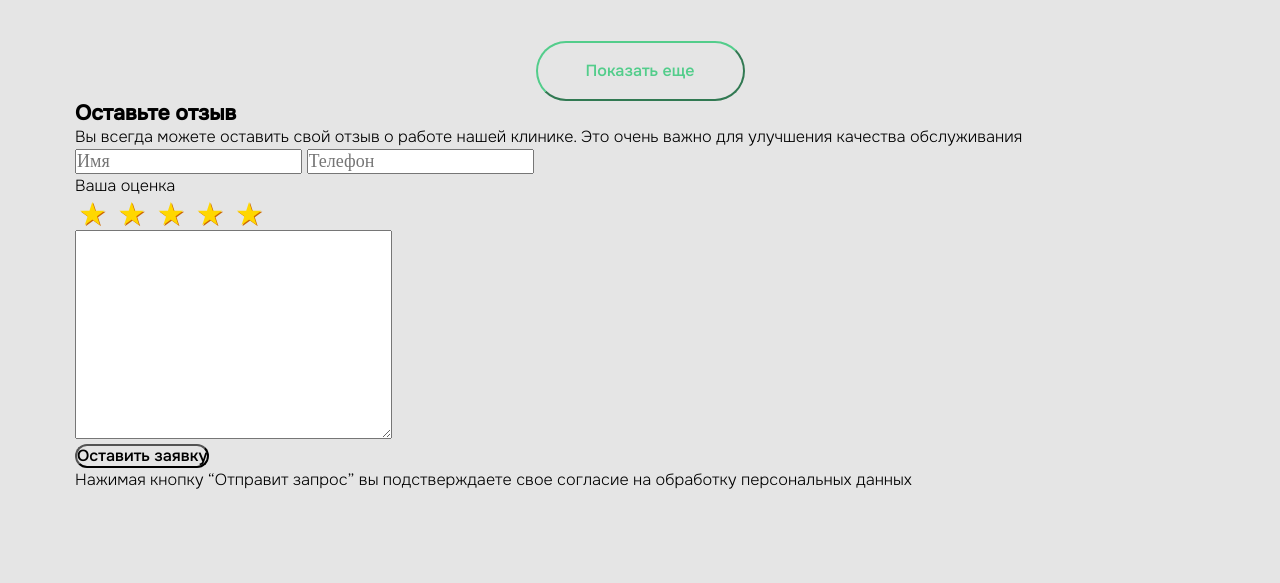
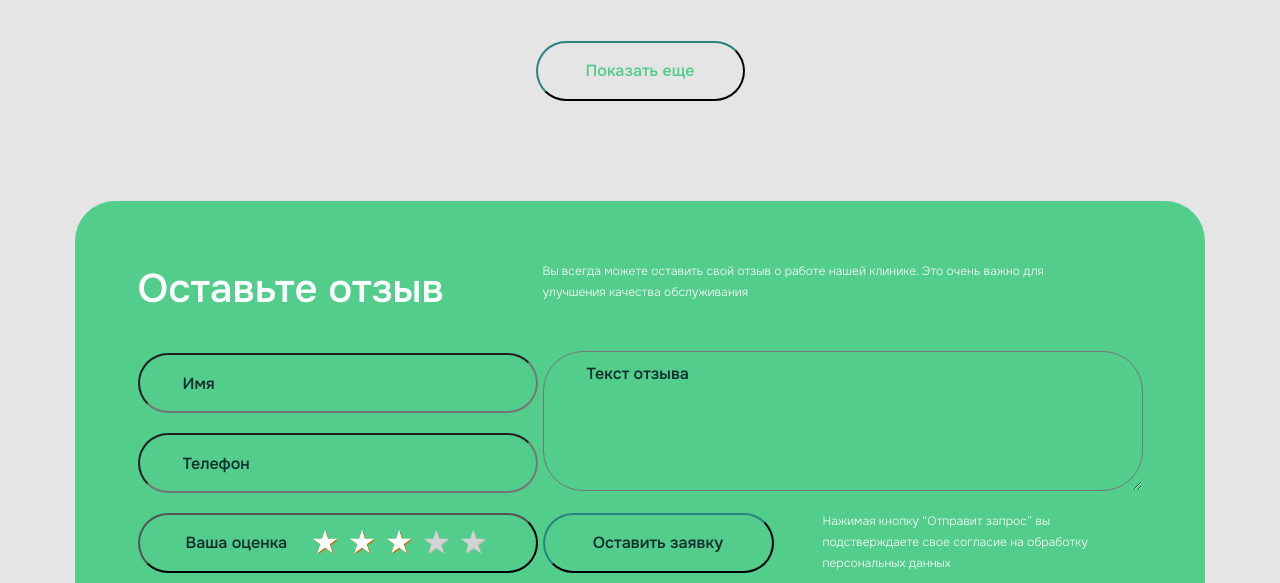
Before and after one commit to Mari-marina/Vitaplus, a website with bundled scripts: page src/index.html in a window 1280 px wide. Shown: the part 5744-6327 px from the top of the page. Built offline with nearby package versions, Linux system fonts and the light colour scheme; files whose address does not match are found by name.

Commit message:
reviews forms

```diff
--- a/gulp/version.json
+++ b/gulp/version.json
@@ -1,3 +1,3 @@
 {
-    "main": "20220529160343"
+    "main": "20220529173632"
 }
--- a/src/html/section/reviews.html
+++ b/src/html/section/reviews.html
@@ -6,7 +6,7 @@
 </ul>
 <h2 class="reviews__title title">Отзывы</h2>
 <div class="reviews__blocks">
-<div class="reviews__wrarrer-background">
+<div class="reviews__wrapper-background">
 <div class="reviews__wrarrer">
 <h3 class="reviews__subtitle">Данил Духовников</h3>
 <div class="reviews__content">
@@ -22,7 +22,7 @@
 <p class="reviews__text">Отличная стоматология. Качественно и комфортно. Все для человека. Удивили аж три раза: первый раз электронной анкетой. Второй раз, тем, что сначала согласовали со мной сумму лечения, и в третий раз, когда благоразумно предположили ... дочитать</p>
 </div>
 </div>
-<div class="reviews__wrarrer-background">
+<div class="reviews__wrapper-background">
 <div class="reviews__wrarrer">
 <h3 class="reviews__subtitle">Данил Духовников</h3>
 <div class="reviews__content">
@@ -38,7 +38,7 @@
 <p class="reviews__text">Отличная стоматология. Качественно и комфортно. Все для человека. Удивили аж три раза: первый раз электронной анкетой. Второй раз, тем, что сначала согласовали со мной сумму лечения, и в третий раз, когда благоразумно предположили ... дочитать</p>
 </div>
 </div>
-<div class="reviews__wrarrer-background">
+<div class="reviews__wrapper-background">
 <div class="reviews__wrarrer">
 <h3 class="reviews__subtitle">Данил Духовников</h3>
 <div class="reviews__content">
@@ -54,7 +54,7 @@
 <p class="reviews__text">Отличная стоматология. Качественно и комфортно. Все для человека. Удивили аж три раза: первый раз электронной анкетой. Второй раз, тем, что сначала согласовали со мной сумму лечения, и в третий раз, когда благоразумно предположили ... дочитать</p>
 </div>
 </div>
-<div class="reviews__wrarrer-background">
+<div class="reviews__wrapper-background">
 <div class="reviews__wrarrer">
 <h3 class="reviews__subtitle">Данил Духовников</h3>
 <div class="reviews__content">
@@ -72,30 +72,35 @@
 </div>
 </div>
 <button class="reviews__button">Показать еще</button>
+<div class="reviews__wrap-background">
 <div class="reviews__forms">
 <div class="reviews__forms__wrap">
+<div class="reviews__forms--left">
 <h3 class="reviews__forms__subtitle">Оставьте отзыв</h3>
-<p class="reviews__forms__text text">Вы всегда можете оставить свой отзыв о работе нашей клинике. Это очень важно для улучшения качества обслуживания</p>
-</div>
-<div class="reviews__forms__wrap--left">
+
+
 <input class="reviews__forms__input" type="text" name="name" placeholder="Имя">
 <input class="reviews__forms__input" type="tel" name="tel" placeholder="Телефон">
-<div class="reviews__forms__raiting">
-<p>Ваша оценка</p>
-<div class="reviews__rating-result rating-result">
+<button class="reviews__btn__forms__raiting">
+<p class="reviews__btn-text">Ваша оценка</p>
+<div class="reviews__rating-result rating-result--white">
 <span class="active"></span>
 <span class="active"></span>
 <span class="active"></span>
-<span class="active"></span>
-<span class="active"></span>
+<span ></span>
+<span ></span>
+</div>
+</button>
 </div>
 </div>
-</div>
-<div class="reviews__forms__wrap--right">
-<textarea class="reviews__forms__textarea" name="text" id="" cols="30" rows="10"></textarea>
+
+<div class="reviews__forms--right">
+<p class="reviews__forms__text text">Вы всегда можете оставить свой отзыв о работе нашей клинике. Это очень важно для улучшения качества обслуживания</p>
+<textarea class="reviews__forms__textarea" name="text" id=""  placeholder="Текст отзыва"></textarea>
 <div class="reviews__forms__wrap-button">
 <button class="reviews__forms__button">Оставить заявку</button>
-<p class="reviews__forms__text"> Нажимая кнопку “Отправит запрос” вы подстверждаете свое <a class="reviews__forms__link" href="#">согласие на обработку персональных данных</a></p>
+<p class="reviews__forms__text--bottom"> Нажимая кнопку “Отправит запрос” вы подстверждаете свое <a class="reviews__forms__link" href="#">согласие на обработку персональных данных</a></p>
+</div>
 </div>
 </div>
 </div>
--- a/src/scss/blocks/_consultations.scss
+++ b/src/scss/blocks/_consultations.scss
@@ -17,7 +17,7 @@
     width: 100%;
     text-align: justify;
   }
-  & &__button {
+  &__button {
     border-color: #0F2F2E;
     color: #0F2F2E;
     width: 231px;
--- a/src/scss/blocks/_reviews.scss
+++ b/src/scss/blocks/_reviews.scss
@@ -4,7 +4,7 @@
     margin: 30px 0 40px;
     @include text(22px, 500, 150%, #0F2F2E);
   }
-  &__wrarrer-background{
+  &__wrapper-background{
     max-width: 560px;
     width: 100%;
     background: #FFFFFF;
@@ -39,7 +39,8 @@
   margin-bottom: 40px;
   }
   &__button {
-    border-color: $accentColor;
+    border-color: #0F2F2E;
+    border-width: 2px;
     color: $accentColor;
     width: 209px;
     height: 60px;
@@ -51,4 +52,92 @@
     background-color: $accentColor;
     border: none;
   }
+  &__wrap-background {
+    background: $accentColor;
+    border-radius: 40px;
+    margin-top: 100px;
+  }
+  &__forms__input,
+  &__forms__raiting {
+    border-radius: 40px;
+    background-color: inherit;
+    height: 60px;
+    width: 400px;
+    color: #0F2F2E;
+    padding: 0 43px;
+    margin-bottom: 20px
+
+  }
+  &__forms__subtitle {
+    @include text(40px, 400, 140%, #FFFFFF);
+    margin-bottom: 36px
+  }
+  &__forms__text {
+    @include text(12px, 400, 21px, #FFFFFF);
+    margin-bottom: 48px;
+    max-width: 504px;
+    width: 100%;
+  }
+  &__forms__textarea {
+    background-color: inherit;
+    border-radius: 40px;
+    max-width: 600px;
+    width: 100%;
+    height: 140px;
+    color: #0F2F2E;
+    padding: 12px 43px;
+    margin-bottom: 20px;
+  }
+  &__forms__input::placeholder,
+  &__forms__raiting::placeholder,
+  &__forms__textarea::placeholder,
+  &__btn-text {
+    @include text(16px, 500, 20px, #0F2F2E);
+    font-family: OnestMedium;
+  }
+  &__forms--left {
+    display: flex;
+    flex-direction: column;
+    max-width: 400px;
+    width: 100%;
+  }
+  &__forms--right {
+    display: flex;
+    flex-direction: column;
+    max-width: 600px;
+    width: 100%;
+
+  }
+  &__forms {
+    display: flex;
+    justify-content: space-around;
+    padding: 60px;
+  }
+  &__forms__button {
+    border-color: #0F2F2E;
+    color: #0F2F2E;
+    width: 231px;
+    height: 60px;
+  }
+  &__forms__button:hover {
+    color: $accentColor;
+    background-color: #0F2F2E;
+    border: none;
+  }
+  &__forms__wrap-button {
+    display: flex;
+    align-items: center;
+    justify-content: space-between;
+  }
+  &__forms__text--bottom {
+    max-width: 320px;
+    width: 100%;
+    @include text(12px, 400, 21px, #FFFFFF);
+  }
+  &__btn__forms__raiting {
+    display: flex;
+    align-items: center;
+    justify-content: space-between;
+    padding: 12px 46px;
+  }
 }
--- a/src/scss/components/_rating.scss
+++ b/src/scss/components/_rating.scss
@@ -2,18 +2,25 @@
 // 	width: 265px;
 // 	margin: 0 auto;
 // }
-.rating-result span {
+.rating-result span,
+.rating-result--white span {
 	padding: 0;
 	font-size: 32px;
-	margin: 0 3px;
+	margin: 0 2px;
 	line-height: 1;
 	color: lightgrey;
 	text-shadow: 1px 1px #bbb;
 }
-.rating-result > span:before {
+.rating-result > span:before,
+.rating-result--white > span:before {
 	content: '★';
 }
 .rating-result > span.active {
 	color: gold;
 	text-shadow: 1px 1px #c60;
 }
+
+.rating-result--white > span.active {
+	color: #FFFFFF;
+	text-shadow: 1px 1px #c60;
+}
```
Also changed, not shown: dist/css/style.css, dist/css/style.min.css, dist/index.html.
